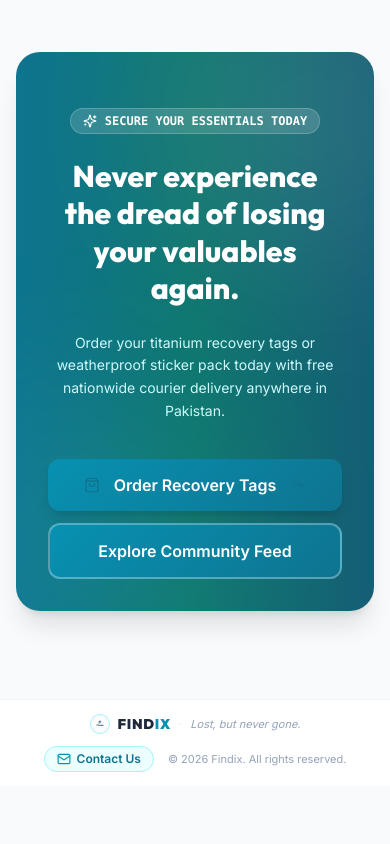
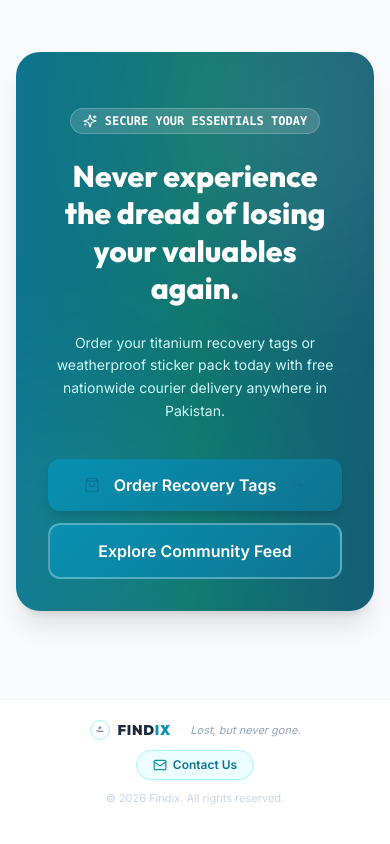
Before and after one commit to waqas273/Findix_, a React (Vite) app in the folder web/client/: page / in a window 390 px wide. Shown: the part 10020-10864 px from the top of the page. Built offline with nearby package versions, Linux system fonts and the light colour scheme; no server answers.

Commit message:
fix(ui): resolve mobile view footer collision with floating navigation bar

```diff
--- a/web/client/src/components/layout/AppLayout.jsx
+++ b/web/client/src/components/layout/AppLayout.jsx
@@ -6,7 +6,7 @@ import { CartDrawer } from './CartDrawer';
 
 export const AppLayout = ({ children }) => {
   return (
-    <div className="min-h-screen flex flex-col bg-slate-50 text-slate-800 relative selection:bg-cyan-500/20 selection:text-cyan-800 pb-20 md:pb-0 overflow-x-hidden">
+    <div className="min-h-screen flex flex-col bg-slate-50 text-slate-800 relative selection:bg-cyan-500/20 selection:text-cyan-800 overflow-x-hidden">
 
       {/* Background subtle light ambient gradient */}
       <div className="fixed inset-0 pointer-events-none overflow-hidden z-0">
--- a/web/client/src/components/layout/Footer.jsx
+++ b/web/client/src/components/layout/Footer.jsx
@@ -4,9 +4,11 @@ import { Mail } from 'lucide-react';
 
 export const Footer = () => {
   return (
-    <footer className="border-t border-slate-200 bg-white text-slate-600 text-xs py-3.5 transition-colors z-10">
-      <div className="max-w-7xl mx-auto px-4 sm:px-6 lg:px-8 flex flex-col sm:flex-row items-center justify-between gap-3">
+    <footer className="border-t border-slate-200 bg-white text-slate-600 text-xs pt-5 pb-32 md:py-3.5 transition-colors z-10">
+      <div className="max-w-7xl mx-auto px-4 sm:px-6 lg:px-8">
 
+        {/* Desktop View (>= sm): Sleek, single-row bar */}
+        <div className="hidden sm:flex items-center justify-between gap-3">
           {/* Logo with Tagline */}
           <div className="flex items-center gap-2">
             <Link to="/" className="flex items-center gap-2 group">
@@ -34,6 +36,40 @@ export const Footer = () => {
             </Link>
             <span>© {new Date().getFullYear()} Findix. All rights reserved.</span>
           </div>
+        </div>
+
+        {/* Mobile View (< sm): Clean, centered, professional layout with zero overlap */}
+        <div className="sm:hidden flex flex-col items-center gap-2.5 text-center">
+          {/* Logo & Tagline */}
+          <div className="flex items-center justify-center gap-2">
+            <Link to="/" className="flex items-center gap-2">
+              <div className="w-5 h-5 rounded-full bg-slate-50 p-0.5 border border-cyan-200 shrink-0 flex items-center justify-center">
+                <img src="/logo.png" alt="Findix" className="w-full h-full object-cover rounded-full" />
+              </div>
+              <span className="font-display font-black text-sm tracking-wider text-slate-900">
+                FIND<span className="text-cyan-600">IX</span>
+              </span>
+            </Link>
+            <span className="text-slate-300">·</span>
+            <span className="text-[11px] text-slate-500 italic">
+              Lost, but never gone.
+            </span>
+          </div>
+
+          {/* Contact Button */}
+          <Link
+            to="/contact"
+            className="inline-flex items-center justify-center gap-1.5 px-4 py-1.5 rounded-full text-xs font-semibold text-cyan-700 bg-cyan-50 hover:bg-cyan-100/80 border border-cyan-200 transition-colors shadow-2xs"
+          >
+            <Mail className="w-3.5 h-3.5 text-cyan-600" />
+            <span>Contact Us</span>
+          </Link>
+
+          {/* All Rights */}
+          <span className="text-[11px] text-slate-400">
+            © {new Date().getFullYear()} Findix. All rights reserved.
+          </span>
+        </div>
 
       </div>
     </footer>
```
Also changed, not shown: web/client/src/pages/ContactPage.jsx (line endings or trailing spaces). Lines whose indentation alone changed are shown as unchanged.
